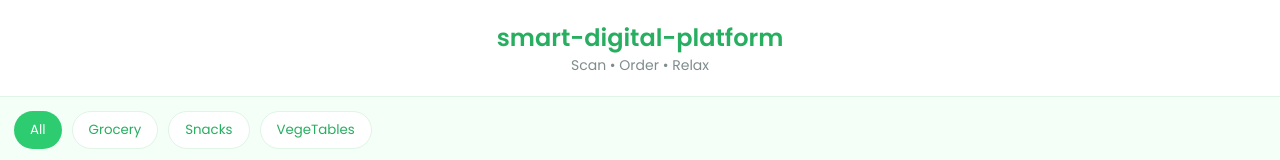
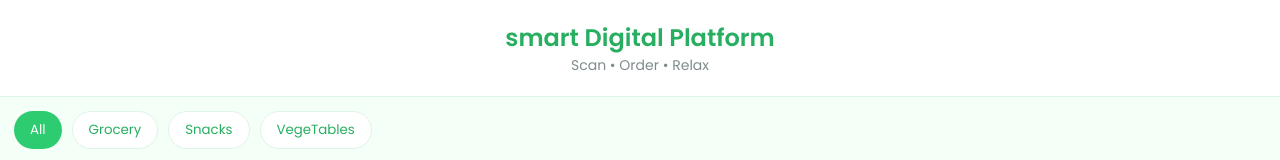
Before and after one commit to Sarthak2905/HT-020-Codex, a plain HTML site: page index.html in a window 1280 px wide. Shown: the top 160 px of the page. Drawn offline with Linux system fonts and the light colour scheme.

Commit message:
Change title

```diff
--- a/index.html
+++ b/index.html
@@ -11,7 +11,7 @@
 <body>
 
 <header class="header">
-  <h1>smart-digital-platform</h1>
+  <h1>smart Digital Platform</h1>
   <p>Scan • Order • Relax</p>
 </header>
 
```
